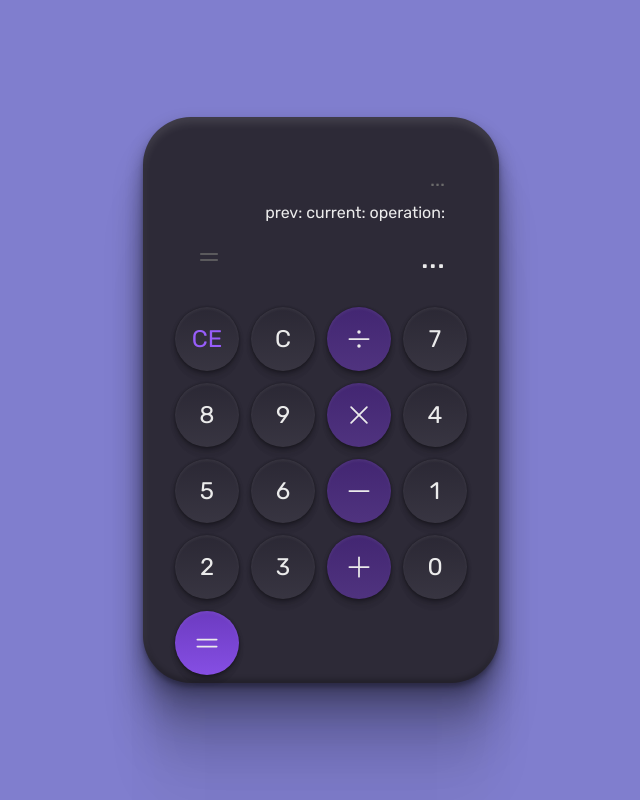
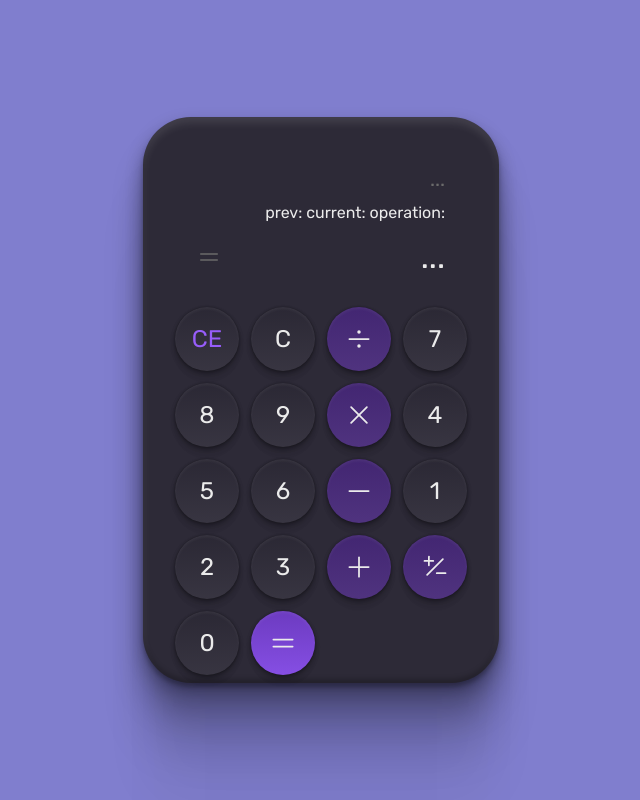
Before and after one commit to eduardamirelly/calculator-boracodar, a React (Vite) app: page / in a window 1280 px wide. Shown: the whole page, without its empty margins (319-959 px from the left). Built offline with nearby package versions, Linux system fonts and the light colour scheme.

Commit message:
:sparkles: add handleKeyClickPlusMinus

```diff
--- a/src/components/CalculatorKeyboard.tsx
+++ b/src/components/CalculatorKeyboard.tsx
@@ -1,4 +1,4 @@
-import { Divide, Equals, Minus, Plus, X } from "phosphor-react";
+import { Divide, Equals, Minus, Plus, PlusMinus, X } from "phosphor-react";
 import { useCalculator } from "../hooks/useCalculator";
 import { Key } from "./Key";
 
@@ -9,6 +9,7 @@ export function CalculatorKeyboard() {
     handleClearAll,
     handleResultOperation,
     handleClearCurrentKeyPressed,
+    handleKeyClickPlusMinus,
   } = useCalculator();
 
   return (
@@ -33,7 +34,7 @@ export function CalculatorKeyboard() {
       <Key code="3" keyName="3" onKeyClick={handleKeyClickNumber} />
       <Key code="+" children={<Plus size={28} />} backgroundColor="2" onKeyClick={handleKeyClickOperation} />
 
-      {/* <Key code="+-" children={<PlusMinus size={28} />} backgroundColor="2" /> */}
+      <Key code="+-" children={<PlusMinus size={28} />} backgroundColor="2" onKeyClick={handleKeyClickPlusMinus} />
       <Key code="0" keyName="0" onKeyClick={handleKeyClickNumber} />
       {/* <Key code="," keyName="," /> */}
       <Key code="=" children={<Equals size={28} />} backgroundColor="3" onKeyClick={handleResultOperation} />
--- a/src/contexts/calculatorContext.tsx
+++ b/src/contexts/calculatorContext.tsx
@@ -11,6 +11,7 @@ interface CalculatorContextType {
   handleClearAll: () => void;
   handleResultOperation: () => void;
   handleClearCurrentKeyPressed: () => void;
+  handleKeyClickPlusMinus: () => void;
 }
 
 export const CalculatorContext = createContext<CalculatorContextType>({} as CalculatorContextType);
@@ -65,6 +66,22 @@ export function CalculatorContextProvider({children}: CalculatorContextProviderP
     setOperation(prevValue ? operation ? operation : keyCode : '');
   }
 
+  const handleKeyClickPlusMinus = () => {
+    switch (result) {
+      case currentValue:
+        let newCurrentValue = handlePlusOrMinus(Number(currentValue), Number(currentValue) < 0);
+        setCurrentValue(newCurrentValue);
+        setResult(newCurrentValue);
+        break;
+      case prevValue:
+        let newPrevValue = handlePlusOrMinus(Number(prevValue), Number(prevValue) < 0);
+        setPrevValue(newPrevValue);
+        setResult(newPrevValue);
+        break;
+      default: break;
+    }
+  }
+
   const handleResultOperation = () => {
     if(currentValue && prevValue) {
       let resultOperation = '';
@@ -109,6 +126,10 @@ export function CalculatorContextProvider({children}: CalculatorContextProviderP
     return (a / b).toString();
   }
 
+  const handlePlusOrMinus = (a: number, isNegative: boolean) => {
+    return (isNegative ? a : -a).toString();
+  }
+
   return (
     <CalculatorContext.Provider value={{
       currentValue,
@@ -121,6 +142,7 @@ export function CalculatorContextProvider({children}: CalculatorContextProviderP
       handleClearAll,
       handleResultOperation,
       handleClearCurrentKeyPressed,
+      handleKeyClickPlusMinus,
     }}>
       {children}
     </CalculatorContext.Provider>
```
